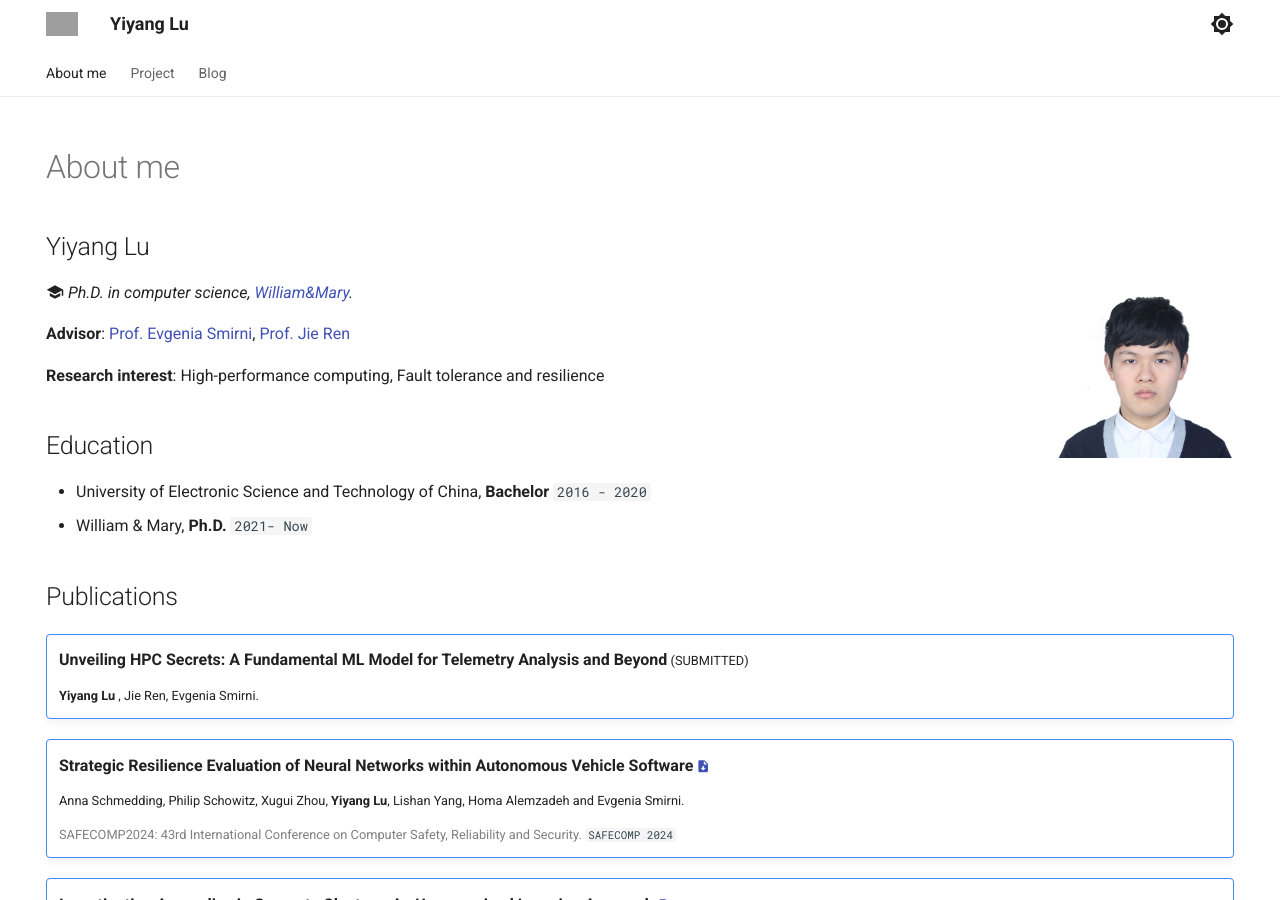
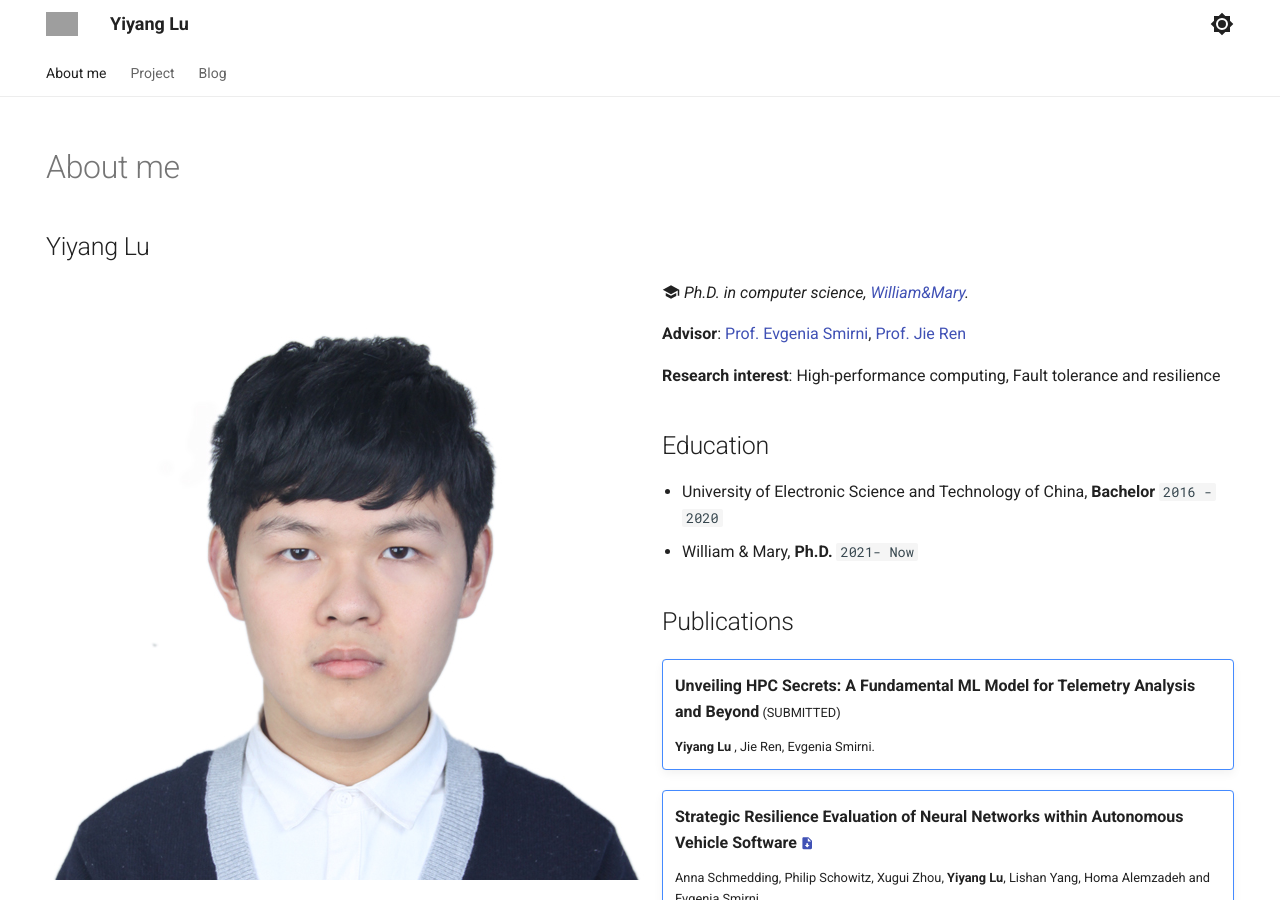
Before and after one commit to YiyangLu/yiyanglu.github.io, an MkDocs documentation site: the page built from docs/index.md, in a window 1280 px wide and 900 px high. Built offline with MkDocs 1.6.1 and Material for MkDocs 9.7.7, drawn with Linux system fonts in a browser that asks for light colours; grey boxes are pictures that could not be loaded.

Commit message:
Remove "About me" section and update formatting in index.md

```diff
--- a/docs/index.md
+++ b/docs/index.md
@@ -10,9 +10,9 @@ hide:
 # About me
 
 ## Yiyang Lu
-<!-- <img align="left" width="15%" src="assets/me.jpg"> -->
+![portrait](assets/me.jpg){align=left}
 <!-- ![portrait](assets/me.jpg){width="200px",align=left }  -->
-<img width="15%" style="float: right;"  src="assets/me.jpg"/>
+<!-- <img width="15%" style="float: right;"  src="assets/me.jpg"/> -->
 
 *:material-school: Ph.D. in computer science, [William&Mary](https://www.wm.edu/as/computerscience/).*
 
```
